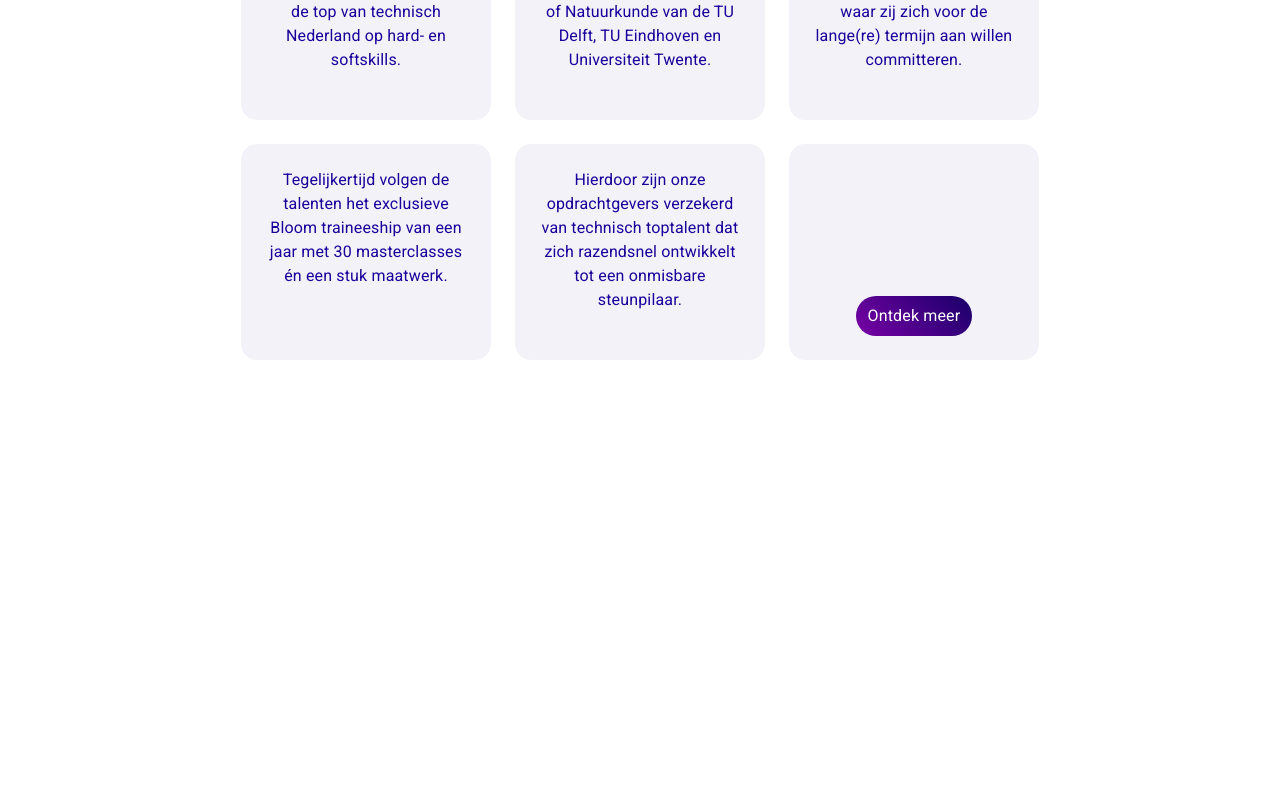
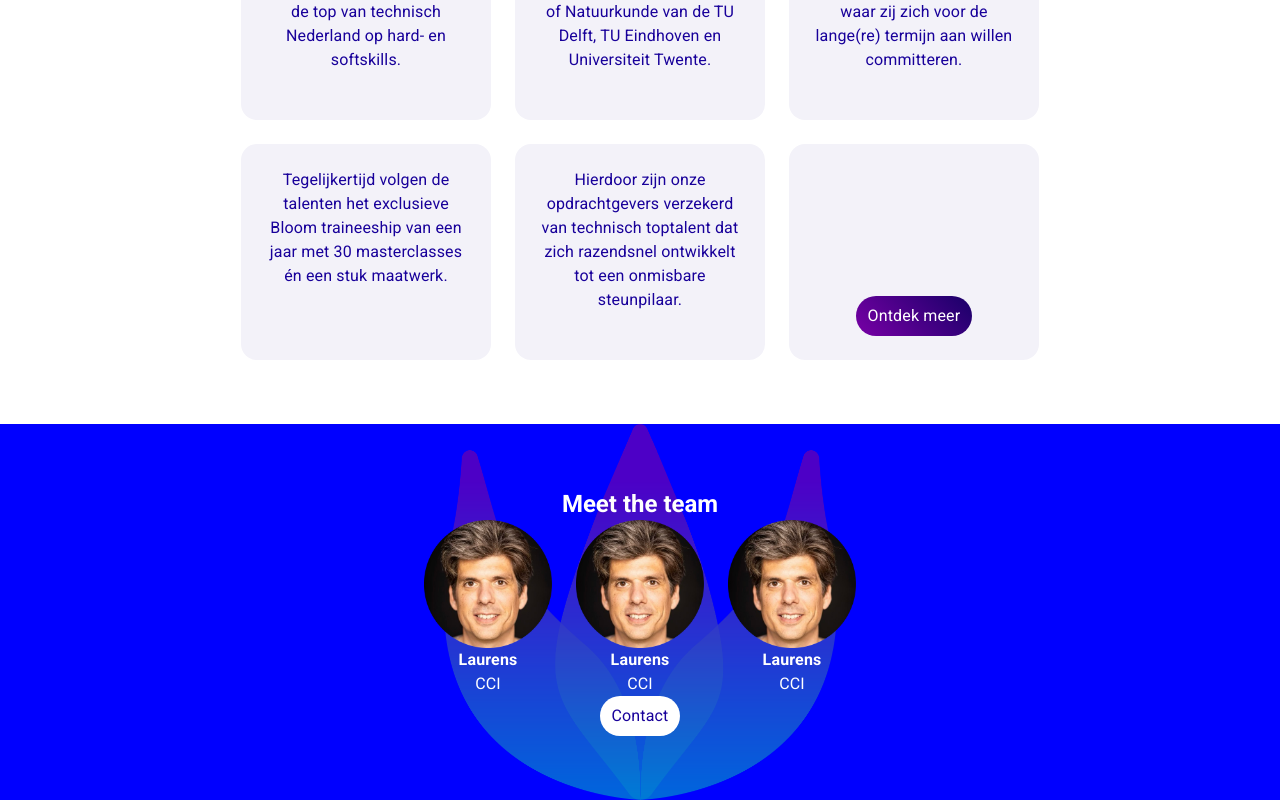
Before and after one commit to BloomTechNL/bloom-talents, a React (Vite) app: page /contact in a window 1280 px wide. Shown: the part 1166-1966 px from the top of the page. Before the commit the page ends 1590 px from the top, so only its background shows below. Built offline with nearby package versions, Linux system fonts and the light colour scheme.

Commit message:
Add initial version of <TeamSection />

```diff
--- a/src/App.tsx
+++ b/src/App.tsx
@@ -5,8 +5,10 @@ import type { JSX } from "react";
 import {
   ImageBannerSection,
   SimpleSection,
+  TeamSection,
   TilesSection,
   TopSection,
+  type Person,
 } from "./sections";
 
 const theme = createTheme({
@@ -20,6 +22,12 @@ const theme = createTheme({
     },
   },
 });
+
+const persons: Person[] = [
+  { name: "Laurens", role: "CCI" },
+  { name: "Laurens", role: "CCI" },
+  { name: "Laurens", role: "CCI" },
+];
 
 function App(): JSX.Element {
   return (
@@ -58,6 +66,7 @@ function App(): JSX.Element {
             },
           ]}
         />
+        <TeamSection title="Meet the team" persons={persons} />
       </Box>
     </ThemeProvider>
   );
--- a/src/components/Button.tsx
+++ b/src/components/Button.tsx
@@ -3,12 +3,14 @@ import { Button as LocalButton, Typography } from "@mui/material";
 interface ButtonProps {
   title: string;
   url: string;
-  variant?: "primary" | "secondary";
+  variant?: "primary" | "secondary" | "white";
 }
 
 const Button: React.FC<ButtonProps> = ({ title, variant = "primary" }) => {
   const getBackground = () => {
     switch (variant) {
+      case "white":
+        return "white";
       case "secondary":
         return "linear-gradient(45deg, #7800A6 0%, #180068 100%)";
       default:
@@ -18,10 +20,21 @@ const Button: React.FC<ButtonProps> = ({ title, variant = "primary" }) => {
 
   const getHoverBackground = () => {
     switch (variant) {
+      case "white":
+        return "white";
       case "secondary":
         return "linear-gradient(45deg, #5c0080 0%, #120050 100%)";
       default:
         return "linear-gradient(45deg, #007ba3 0%, #140078 100%)";
+    }
+  };
+
+  const getTextColor = () => {
+    switch (variant) {
+      case "white":
+        return "text.primary";
+      default:
+        return "text.secondary";
     }
   };
 
@@ -37,7 +50,7 @@ const Button: React.FC<ButtonProps> = ({ title, variant = "primary" }) => {
         },
       }}
     >
-      <Typography sx={{ textTransform: "none" }} color="text.secondary">
+      <Typography sx={{ textTransform: "none" }} color={getTextColor()}>
         {title}
       </Typography>
     </LocalButton>
--- /dev/null
+++ b/src/sections/TeamSection.tsx
@@ -0,0 +1,97 @@
+import { Box, Typography } from "@mui/material";
+import bloomPNG from "../assets/bloom-solid.png";
+import personPNG from "../assets/mattijs.png";
+import { Button } from "../components";
+
+interface Person {
+  name: string;
+  role: string;
+}
+
+interface TilesSectionProps {
+  title: string;
+  persons: Person[];
+}
+
+const TeamSection: React.FC<TilesSectionProps> = ({ title, persons }) => {
+  return (
+    <Box
+      sx={{
+        background: "linear-gradient(45deg, #007ba3 0%, #140078 100%)",
+        py: { xs: 2, md: 8 },
+        px: 2,
+        display: "flex",
+        justifyContent: "center",
+        backgroundImage: `url(${bloomPNG})`,
+        backgroundSize: "contain",
+        backgroundPosition: "center",
+        backgroundRepeat: "no-repeat",
+      }}
+    >
+      <Box
+        sx={{
+          display: "flex",
+          flexDirection: "column",
+          alignItems: "center",
+        }}
+      >
+        <Typography
+          variant="h5"
+          fontWeight="bold"
+          textAlign="center"
+          color="text.secondary"
+        >
+          {title}
+        </Typography>
+        <Box sx={{ display: "flex", gap: 3 }}>
+          {persons.map(({ name, role }) => (
+            <Box sx={{ display: "flex", flexDirection: "column" }}>
+              <Box
+                component="img"
+                src={personPNG}
+                sx={{
+                  width: "128px",
+                  height: "128px",
+                  objectFit: "cover",
+                  transition: "opacity 0.3s ease-in-out",
+                  "&:hover": {
+                    animation: "spin 1s linear infinite",
+                  },
+                  "@keyframes spin": {
+                    "0%": {
+                      transform: "rotate(0deg)",
+                    },
+                    "100%": {
+                      transform: "rotate(360deg)",
+                    },
+                  },
+                }}
+              />
+              <Typography
+                variant="body1"
+                fontWeight="bold"
+                textAlign="center"
+                color="text.secondary"
+              >
+                {name}
+              </Typography>
+              <Typography
+                variant="body1"
+                textAlign="center"
+                color="text.secondary"
+              >
+                {role}
+              </Typography>
+            </Box>
+          ))}
+        </Box>
+        <Box>
+          <Button title="Contact" url="#" variant="white" />
+        </Box>
+      </Box>
+    </Box>
+  );
+};
+
+export { TeamSection };
+export type { Person };
--- a/src/sections/index.ts
+++ b/src/sections/index.ts
@@ -1,6 +1,14 @@
 import { ImageBannerSection } from "./ImageBannerSection";
 import { SimpleSection } from "./SimpleSection";
+import { TeamSection, type Person } from "./TeamSection";
 import { TilesSection } from "./TilesSection";
 import { TopSection } from "./TopSection";
 
-export { ImageBannerSection, SimpleSection, TilesSection, TopSection };
+export {
+  ImageBannerSection,
+  SimpleSection,
+  TeamSection,
+  TilesSection,
+  TopSection,
+  type Person,
+};
```
Also changed, not shown: src/assets/bloom-solid.png (added), src/assets/mattijs.png (added).
